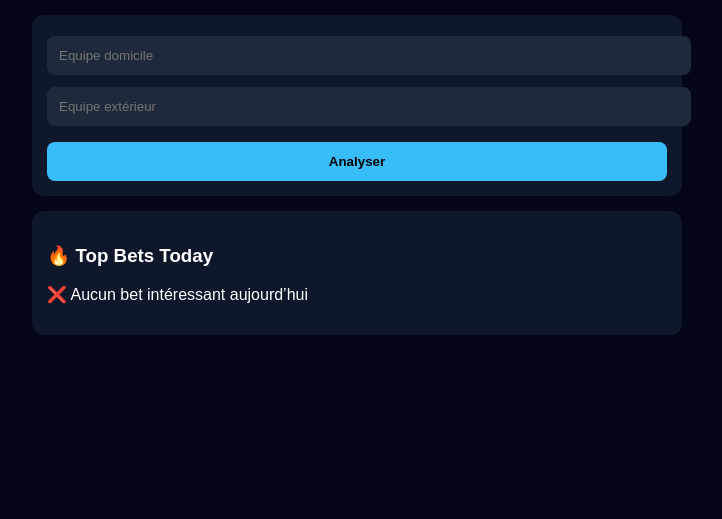
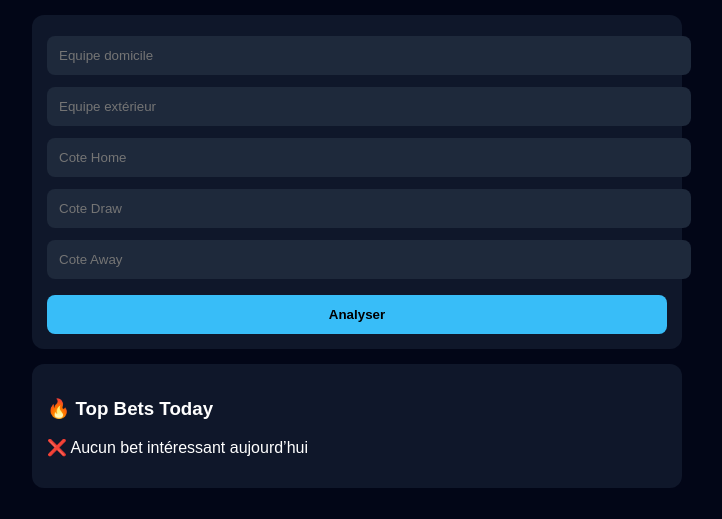
Before and after one commit to pirate-225/football-ai-api, a Flask app: page / in a window 1280 px wide. Shown: the part 57-576 px from the top of the page, without its empty margins (283-1005 px from the left). Run offline with Flask 3, Linux system fonts and the light colour scheme; data that the repository does not hold is empty.

Commit message:
manual odds input system

```diff
--- a/app.py
+++ b/app.py
@@ -4,11 +4,9 @@ import os
 
 from predict_match import predict_match
 from top_bets import get_top_bets
-from api_football import get_today_matches
 
 app = Flask(__name__)
 
-# 🔥 LOAD CSV SAFE
 try:
     teams = pd.read_csv("data_processed/team_stats.csv")
 except:
@@ -20,7 +18,7 @@ def index():
 
     result = None
 
-    # 🔥 TOP BETS
+    # 🔥 TOP BETS API
     try:
         top_bets = get_top_bets()
     except:
@@ -29,24 +27,13 @@ def index():
     # 🔥 ANALYSE MANUELLE
     if request.method == "POST":
 
-        home = request.form.get("home_team")
-        away = request.form.get("away_team")
+        try:
+            home = request.form.get("home_team")
+            away = request.form.get("away_team")
 
-        if home and away:
-
-            odd_home, odd_draw, odd_away = (2.0, 3.2, 3.5)
-
-            # 🔥 chercher le match dans les matchs du jour
-            try:
-                matches = get_today_matches()
-
-                for m in matches:
-                    if m["home"] == home and m["away"] == away:
-                        odd_home, odd_draw, odd_away = m["odds"]
-                        break
-
-            except Exception as e:
-                print("ODDS FETCH ERROR:", e)
+            odd_home = float(request.form.get("odd_home"))
+            odd_draw = float(request.form.get("odd_draw"))
+            odd_away = float(request.form.get("odd_away"))
 
             result = predict_match(home, away, odd_home, odd_draw, odd_away)
 
@@ -54,6 +41,10 @@ def index():
                 result["odd_home"] = odd_home
                 result["odd_draw"] = odd_draw
                 result["odd_away"] = odd_away
+
+        except Exception as e:
+            print("INPUT ERROR:", e)
+            result = None
 
     return render_template(
         "index.html",
--- a/templates/index.html
+++ b/templates/index.html
@@ -109,11 +109,12 @@ button {
 
 <form method="POST">
 
-<input type="text" id="home" name="home_team" placeholder="Equipe domicile">
-<div id="home_suggestions" class="suggestions"></div>
+<input type="text" name="home_team" placeholder="Equipe domicile">
+<input type="text" name="away_team" placeholder="Equipe extérieur">
 
-<input type="text" id="away" name="away_team" placeholder="Equipe extérieur">
-<div id="away_suggestions" class="suggestions"></div>
+<input type="number" step="0.01" name="odd_home" placeholder="Cote Home">
+<input type="number" step="0.01" name="odd_draw" placeholder="Cote Draw">
+<input type="number" step="0.01" name="odd_away" placeholder="Cote Away">
 
 <button type="submit">Analyser</button>
 
```
